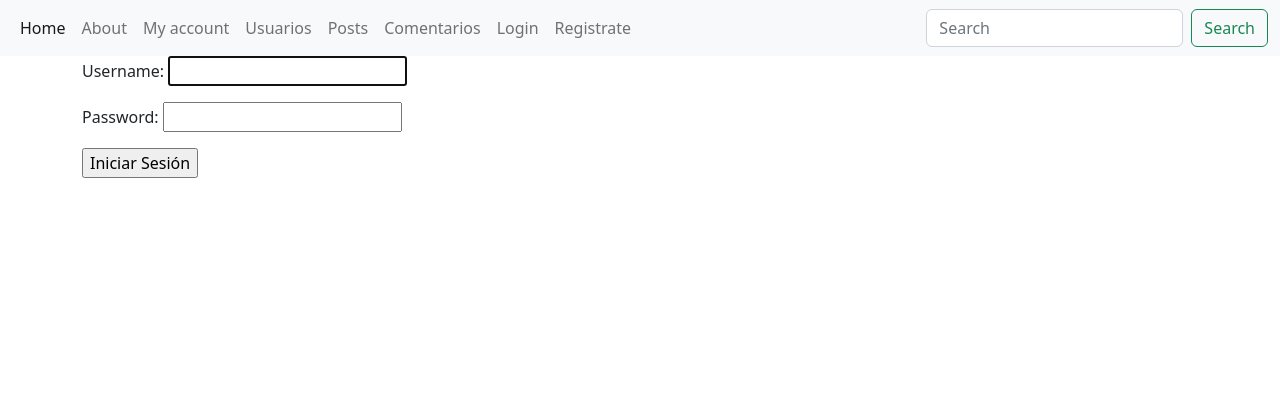
After one commit to PerlaJara/EntregaFinal, a Django app: page /blog/login2/ in a window 1280 px wide. The commit adds this page. Shown: the top 420 px of the page. Run offline with Django 4.2, Linux system fonts and the light colour scheme; some libraries are stand-ins or nearby versions.

Commit message:
login y logout

```diff
--- a/app_blog/templates/app_blog/base.html
+++ b/app_blog/templates/app_blog/base.html
@@ -50,6 +50,22 @@ html {
                     <li class="nav-item">
                         <a class="nav-link" href="{% url 'comentario' %}">Comentarios</a>
                     </li>
+                    <li class="nav-item">
+                        <a class="nav-link" href="{% url 'login2' %}">Login</a>
+                    </li>
+                    {% if user.is_authenticated %}
+                <div class="dropdown">
+                    <button class="btn btn-secondary dropdown-toggle" type="button" id="dropdownMenuButton1" data-bs-toggle="dropdown" aria-expanded="false">
+                      {{ user.username }}
+                    </button>
+                    <ul class="dropdown-menu" aria-labelledby="dropdownMenuButton1">
+                      <li><a class="dropdown-item" href="{% url 'logout' %}"><strong>Cerrar Sesión</strong></a></li>
+                    </ul>
+                  </div>
+                {% else %}
+                <a class="nav-link" href="{% url 'register' %}">Registrate</a>
+                {% endif %}
+            </div>
                 </ul>
                 <form class="d-flex">
                     <input class="form-control me-2" type="search" placeholder="Search" aria-label="Search">
--- a/app_blog/templates/app_blog/comentarios.html
+++ b/app_blog/templates/app_blog/comentarios.html
@@ -29,7 +29,7 @@
             <td>{{comentario.comentario}}</td>
             <td>{{comentario.id_usuario}}</td>
             <td>{{comentario.post_id}}</td>
-            <td><a href="{% url 'editar_comentario' comentario.id %}" class="btn btn-outline-light">Editar</a></td>
+            <td><a href="{% url 'editar_comentario' comentario.id %}" class="btn btn-outline-warning">Editar</a></td>
             <td><a href="{% url 'eliminar_comentario' comentario.id %}" class="btn btn-outline-danger" onclick="return confirm('¿Esta seguro que desea eliminar el siguiente comentario?: Id {{comentario.id}} | post: {{comentario.post_id}}');">Eliminar</a></td>
         </tr>
         {% endfor %}
--- a/app_blog/templates/app_blog/inicio.html
+++ b/app_blog/templates/app_blog/inicio.html
@@ -11,7 +11,7 @@
                     <div class="col-md-12" style="color:#033B8D">
                         <h2>{{blog.titulo}}</h2>
                     </div>
-                    <div class="col-md-12" style="color:#ffffff">
+                    <div class="col-md-12" style="color:#111010">
                         <p>{{blog.subtitulo}}</p>
                         {% if blog.imagen %}
                             <img src = "{{blog.imagen.url}}">
--- /dev/null
+++ b/app_blog/templates/app_blog/login2.html
@@ -0,0 +1,9 @@
+{% extends 'base.html' %}
+
+{% block changing_content %}
+<form method="post">
+    {% csrf_token %}
+    {{ form.as_p }}
+    <input type="submit" value="Iniciar Sesión" />
+  </form>
+{% endblock changing_content %}
--- a/app_blog/templates/app_blog/posts.html
+++ b/app_blog/templates/app_blog/posts.html
@@ -41,7 +41,7 @@
             <td>{{post.autor}}</td>
             <td>{{usuario.fecha_creacion}}</td>
             <td>{{post.usuario_id}}</td>
-            <td><a href="{% url 'editar_post' post.id %}" class="btn btn-outline-light">Editar</a></td>
+            <td><a href="{% url 'editar_post' post.id %}" class="btn btn-outline-warning">Editar</a></td>
             <td><a href="{% url 'eliminar_post' post.id %}" class="btn btn-outline-danger" onclick="return confirm('¿Esta seguro que desea eliminar el siguiente post?: {{post.titulo}}');">Eliminar</a></td>
         </tr>
         {% endfor %}
--- a/app_blog/templates/app_blog/usuarios.html
+++ b/app_blog/templates/app_blog/usuarios.html
@@ -37,7 +37,7 @@
             <td>{{usuario.nombre_usuario}}</td>
             <td>{{usuario.correo}}</td>
             <td>{{usuario.fecha_creacion}}</td>
-            <td><a href="{% url 'editar_usuario' usuario.id %}" class="btn btn-outline-light">Editar</a></td>
+            <td><a href="{% url 'editar_usuario' usuario.id %}" class="btn btn-outline-warning">Editar</a></td>
             <td><a href="{% url 'eliminar_usuario' usuario.id %}" class="btn btn-outline-danger" onclick="return confirm('¿Esta seguro que desea eliminar a {{usuario.nombre}} {{usuario.apellido}}?');">Eliminar</a></td>
         </tr>
         {% endfor %}
--- a/app_blog/urls.py
+++ b/app_blog/urls.py
@@ -31,4 +31,7 @@ urlpatterns = [
 
     #URL's my account
     path('login/', views.login, name="login"),
+    path('login2/', views.login_request, name = 'login2'),
+    path('register/', views.register, name = 'register'),
+    path('logout/', views.CustomLogoutView.as_view(), name = 'logout'),
 ]
--- a/app_blog/views.py
+++ b/app_blog/views.py
@@ -26,16 +26,18 @@ def blog(request):
 
     return render(request, "app_blog/inicio.html", {'blogs' : blogs})
 
-def login(request):
-    return render(request, "app_blog/login.html")
+#def login(request):
+#    return render(request, "app_blog/login.html")
 
 
 # USUARIO
 
+@login_required
 def usuario(request):
     usuarios = Usuario.objects.all()
     return render(request, "app_blog/usuarios.html", {'usuarios' : usuarios})
 
+@login_required
 def usuario_formulario(request):
     if request.method == 'POST':
         formulario= UsuarioFormulario(request.POST)
@@ -49,9 +51,11 @@ def usuario_formulario(request):
         formulario= UsuarioFormulario()
     return render(request, "app_blog/crear_usuario.html", {"formulario": formulario})
 
+@login_required
 def buscar_usuario_form(request):
     return render(request, "app_blog/buscar_usuario.html")
 
+@login_required
 def buscar_usuario(request):
     if request.GET["valor"]:
         valor = request.GET["valor"]
@@ -60,7 +64,7 @@ def buscar_usuario(request):
     else:
         return render(request, "app_blog/usuarios.html", {'usuarios': []})
 
-
+@login_required
 def editar_usuario(request, id):
     # Recibe param profesor id, con el que obtenemos el profesor
     usuario = Usuario.objects.get(id=id)
@@ -96,10 +100,12 @@ def eliminar_usuario(request, id):
 
 # POST
 
+@login_required
 def post(request):
     posts = Post.objects.all()
     return render(request, "app_blog/posts.html", {'posts' : posts})
 
+@login_required
 def post_formulario(request):
     if request.method == 'POST':
         formulario= PostFormulario(request.POST, request.FILES)
@@ -113,6 +119,7 @@ def post_formulario(request):
         formulario= PostFormulario()
     return render(request, "app_blog/crear_post.html", {"formulario": formulario})
 
+@login_required
 def editar_post(request, id):
     # Recibe param profesor id, con el que obtenemos el profesor
     post = Post.objects.get(id=id)
@@ -141,7 +148,7 @@ def editar_post(request, id):
         formulario = PostFormulario(initial=inicial)
     return render(request, "app_blog/crear_post.html", {"formulario": formulario})
 
-
+@login_required
 def eliminar_post(request, id):
     post = Post.objects.get(id=id)
     post.delete()
@@ -150,10 +157,12 @@ def eliminar_post(request, id):
 
 # COMENTARIO
 
+@login_required
 def comentario(request):
     comentarios = Comentario.objects.all()
     return render(request, "app_blog/comentarios.html", {'comentarios' : comentarios})
 
+@login_required
 def comentario_formulario(request):
     if request.method == 'POST':
         formulario= ComentarioFormulario(request.POST)
@@ -167,7 +176,7 @@ def comentario_formulario(request):
         formulario= ComentarioFormulario()
     return render(request, "app_blog/crear_comentario.html", {"formulario": formulario})
 
-
+@login_required
 def editar_comentario(request, id):
     # Recibe param profesor id, con el que obtenemos el profesor
     comentario = Comentario.objects.get(id=id)
@@ -196,8 +205,57 @@ def editar_comentario(request, id):
         formulario = ComentarioFormulario(initial=inicial)
     return render(request, "app_blog/crear_comentario.html", {"formulario": formulario})
 
-
+@login_required
 def eliminar_comentario(request, id):
     comentario = Comentario.objects.get(id=id)
     comentario.delete()
     return redirect(reverse('comentario'))
+
+
+
+
+# LOGIN
+
+def register(request):
+    mensaje = ''
+    if request.method == 'POST':
+        form = UserRegisterForm(request.POST)
+
+        if form.is_valid():
+            form.save()
+            return render(request, "app_blog/about.html", {"mensaje": "Usuario Creado :)"})
+        else:
+            mensaje = 'Cometiste un error en el registro'
+    formulario = UserRegisterForm()  # Formulario vacio para construir el html
+    context = {
+        'form': formulario,
+        'mensaje': mensaje
+    }
+
+    return render(request, "app_blog/registro.html", context=context)
+
+def login_request(request):
+    next_url = request.GET.get('next')
+    if request.method == "POST":
+        form = AuthenticationForm(request, data = request.POST)
+        if form.is_valid():
+            usuario = form.cleaned_data.get('username')
+            contra = form.cleaned_data.get('password')
+            user = authenticate(username=usuario, password=contra)
+            if user:
+                login(request=request, user=user)
+                if next_url:
+                    return redirect(next_url)
+                return render(request, "app_blog/about.html", {"mensaje":f"Bienvenido {usuario}"})
+            else:
+                return render(request,"app_blog/about.html", {"mensaje":"Error, datos incorrectos"})
+        else:
+            return render(request,"app_blog/about.html", {"mensaje":"Error, formulario erroneo"})
+
+    form = AuthenticationForm()
+    return render(request,"app_blog/login2.html", {'form':form} )
+
+
+class CustomLogoutView(LogoutView):
+    template_name = 'app_blog/logout.html'
+    next_page = reverse_lazy('home')
--- a/proyecto_blog/settings.py
+++ b/proyecto_blog/settings.py
@@ -130,7 +130,7 @@ STATICFILES_DIRS = (
 #STATIC_ROOT = BASE_DIR/'static'
 CKEDITOR_UPLOAD_PATH = 'uploads/'
 
-
+LOGIN_URL = 'login2'
 
 # Default primary key field type
 # https://docs.djangoproject.com/en/4.1/ref/settings/#default-auto-field
```
Also changed, not shown: app_blog/forms.py (+11 -0 lines), app_blog/templates/app_blog/registro.html (added, +9 -0 lines), db.sqlite3.
